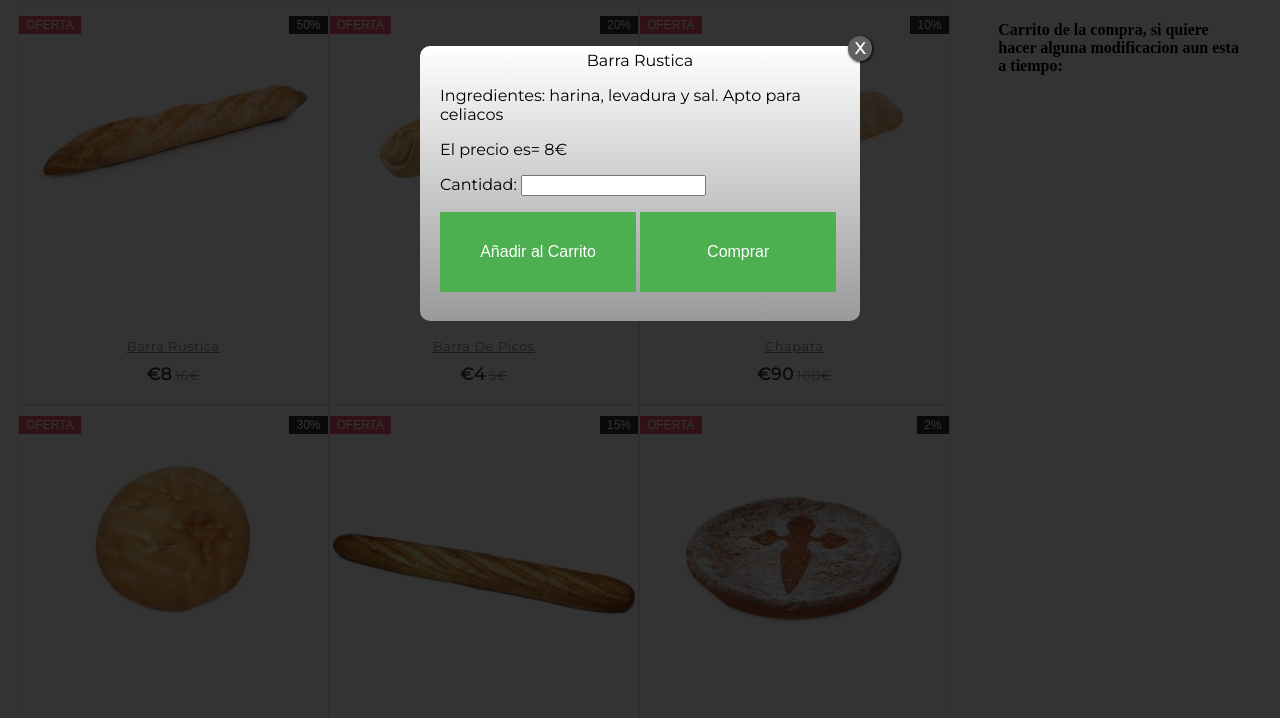
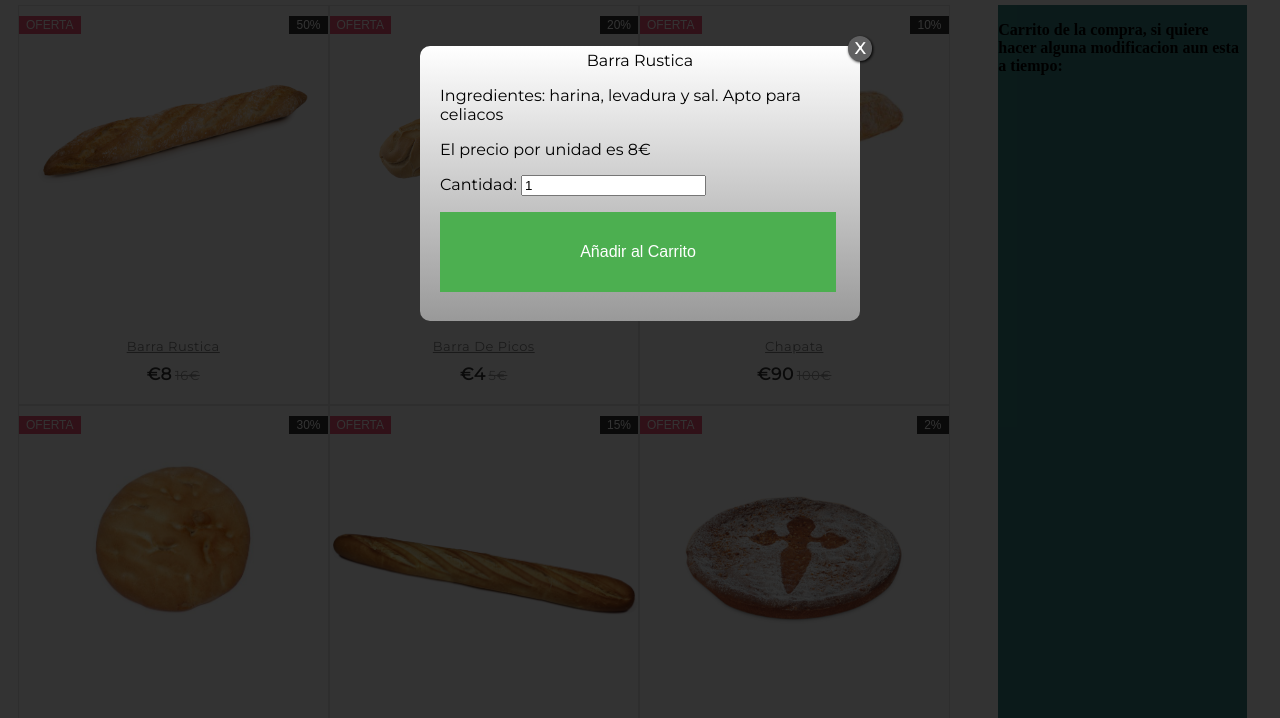
Before and after one commit to gonzaloserranogonzalez/GitPan, a website: page startbootstrap-shop-homepage-gh-pages/shopping_grid.html in a window 1280 px wide. Both pictures are taken after a click on the link "Barra Rustica". Shown: the part 82-800 px from the top of the page. Drawn offline with Linux system fonts and the light colour scheme.

Commit message:
Botones cambiados

```diff
--- a/startbootstrap-shop-homepage-gh-pages/shopping_grid.css
+++ b/startbootstrap-shop-homepage-gh-pages/shopping_grid.css
@@ -82,7 +82,7 @@ transition: opacity 400ms ease-in;
   font-size: 16px;
   -webkit-transition-duration: 0.4s; /* Safari */
   transition-duration: 0.4s;
-    width:49%;
+    width:99%;
 }
 .button:hover {
   background-color: #4CAF50; /* Green */
@@ -130,7 +130,6 @@ transition: opacity 400ms ease-in;
 .product-grid .price{color:#333;font-size:17px;font-family:Montserrat,sans-serif;font-weight:700;letter-spacing:.6px;margin-bottom:8px;text-align:center;transition:all .3s}
 .product-grid .price span{color:#999;font-size:13px;font-weight:400;text-decoration:line-through;margin-left:3px;display:inline-block}
 .product-grid .add-to-cart{color:#000;font-size:13px;font-weight:600}
-@media only screen and (max-width:990px){.product-grid{margin-bottom:30px}
 
 
 
@@ -222,4 +221,9 @@ transition: opacity 400ms ease-in;
  background:#3c8c89;
  }
 
+
+.centered img {
+    width: 350px;
+    height: 250px;
+    border-radius: 50%;
 }
--- a/startbootstrap-shop-homepage-gh-pages/shopping_grid.html
+++ b/startbootstrap-shop-homepage-gh-pages/shopping_grid.html
@@ -1,5 +1,6 @@
 <html>
 <head>
+    <meta http-equiv="Content-Type" content="text/html; charset=utf-8"/>
 <title>PANAPP</title>
 <script type="text/javascript">
     var contadorCarrito=0;
@@ -21,7 +22,7 @@
         auxiliar=auxiliar[auxiliar.length-1];
         var variable=document.getElementById('headermodal').innerHTML=productos[auxiliar];
         variable=document.getElementById('parrafo2').innerHTML=descripcion[auxiliar];
-        oferta="El precio es= "+conoferta[auxiliar]+"€";
+        oferta="El precio por unidad es "+conoferta[auxiliar]+"€";
         document.getElementById('precio1').innerHTML=oferta;
 
         }
@@ -72,11 +73,11 @@
 		<p id="parrafo2" style="font-family: Montserrat"></p>
 		<p id="precio1" style="font-family: Montserrat"></p>
         </div>
-        Cantidad: <input type="number" min="1" name="cantidades" id="cantidades">
+        Cantidad: <input type="number" value="1" min="1" name="cantidades" id="cantidades">
         <ul style="padding-inline-start:0px;"><button type="button" class="buttonAddtocart" onclick="
             var comprar=document.getElementById('headermodal').innerHTML;var cantidad=document.getElementById('cantidades');
             anadircarrito(comprar,cantidad.value);">Añadir al Carrito</button>
-            <button type="button" class="buttonAddtocart">     Comprar     </button></ul>
+            <!--<button type="button" class="buttonAddtocart">     Comprar     </button>--></ul>
 	</div>
 
 </div>
@@ -98,7 +99,6 @@
         </div>
         <div class="product-grid" id="Producto2">
             <div class="product-image" id="Imagen2">
-
                 <span class="product-new-label">Oferta</span>
                 <span class="product-discount-label">50%</span>
             </div>
```
Lines whose indentation alone changed are shown as unchanged.
